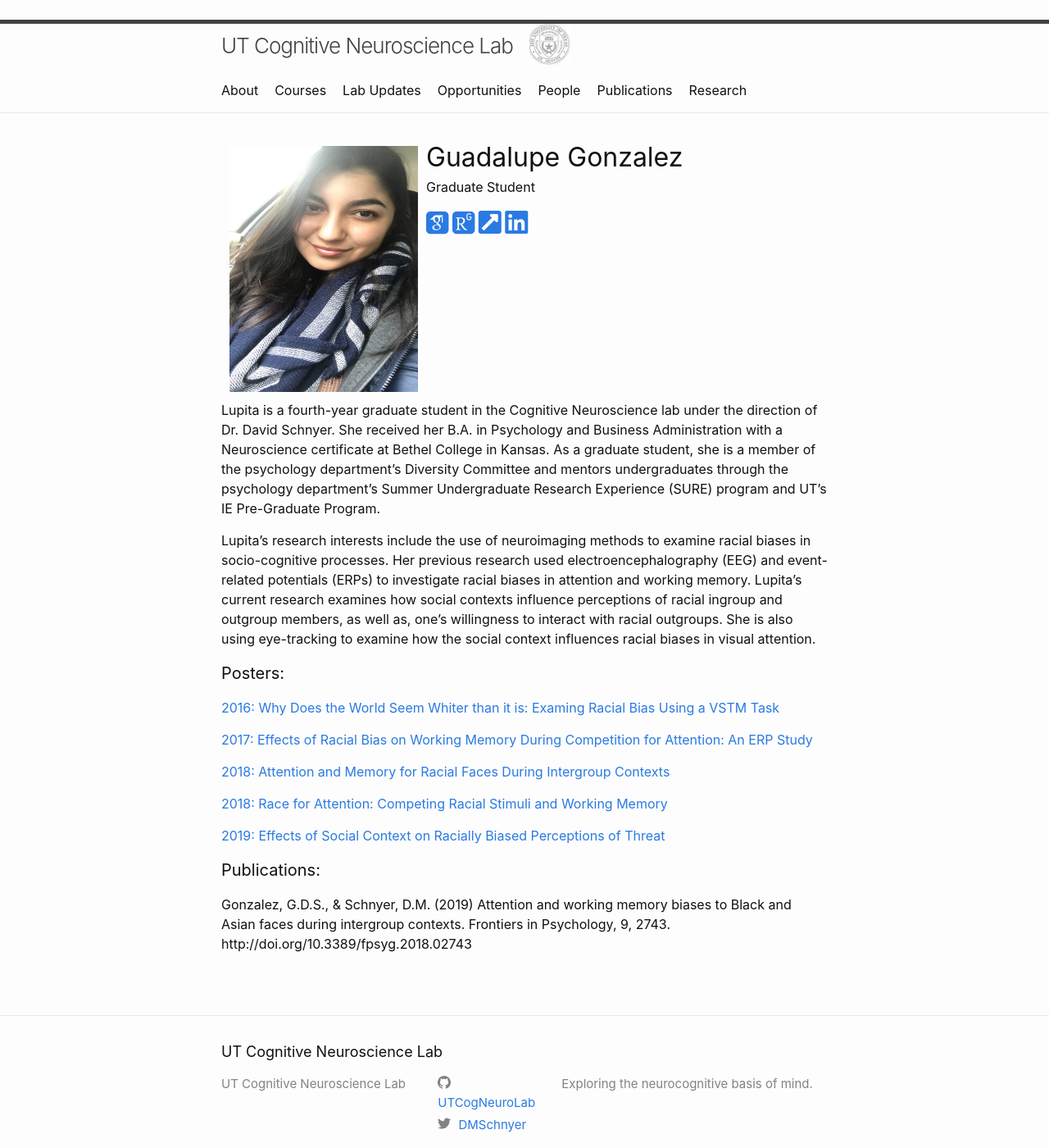
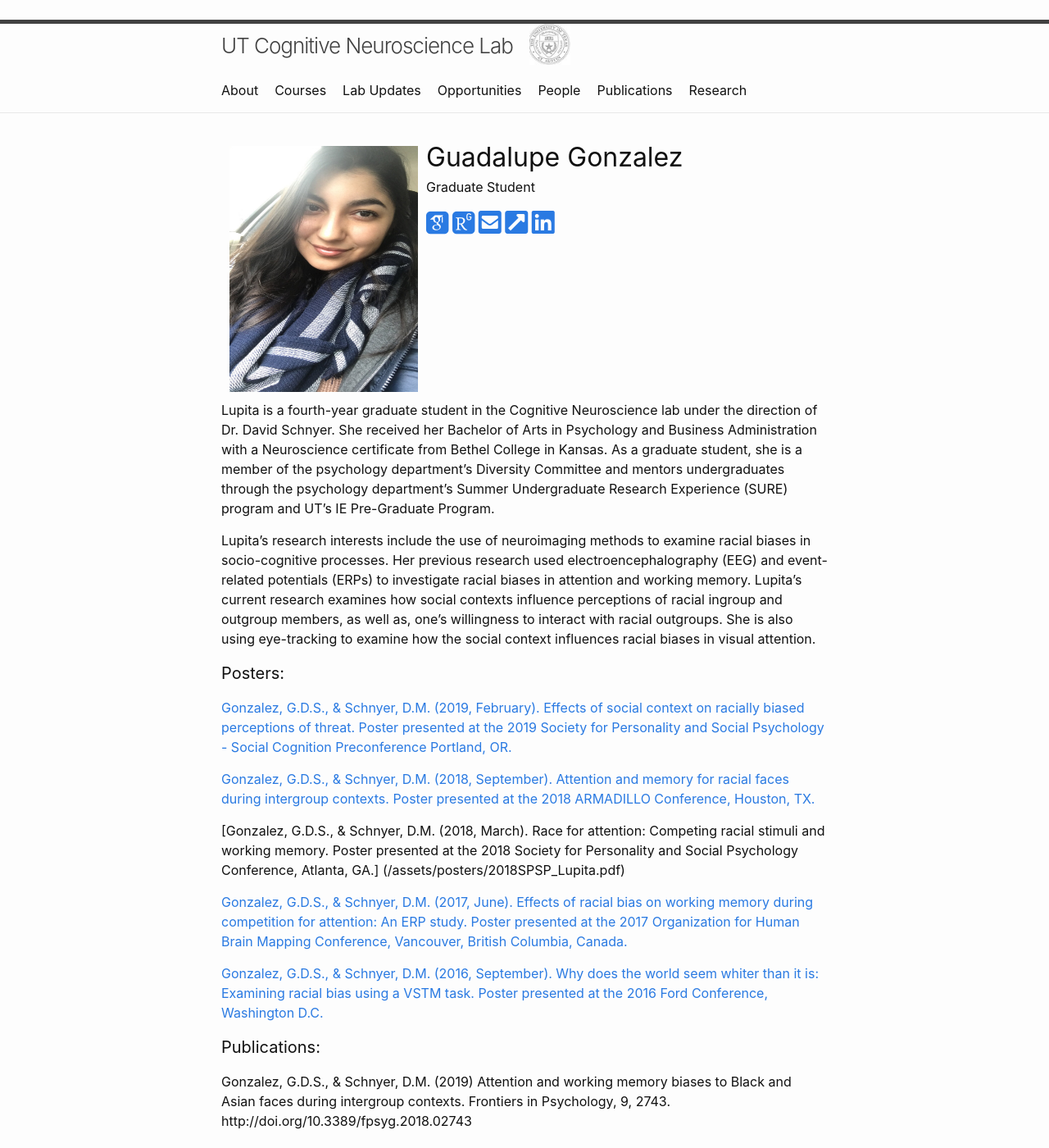
Before and after one commit to UTCogNeuroLab/UTCogNeuroLab.github.io, a Jekyll site: the page built from team/guadalupe-gonzalez.md, in a window 1280 px wide and 1400 px high. Shown: the whole window at 82% size. Built offline with Jekyll 4.4.1, drawn with Linux system fonts in a browser that asks for light colours; nearby versions of some CDN libraries; some web fonts are replaced.

Commit message:
Reorganized posters and added conference info.

```diff
--- a/team/guadalupe-gonzalez.md
+++ b/team/guadalupe-gonzalez.md
@@ -9,26 +9,35 @@ researchgate: Guadalupe_Gonzalez25
 website: https://liberalarts.utexas.edu/psychology/graduate/profile.php?id=gsg569
 orcid:
 linkedin: https://www.linkedin.com/in/guadalupe-gonzalez-b4a0489a
-email:
+email: lupitagon@utexas.edu
 twitter:
 permalink: /people/guadalupegonzalez/
 ---
 
-Lupita is a fourth-year graduate student in the Cognitive Neuroscience lab under the direction of Dr. David Schnyer. She received her B.A. in Psychology and Business Administration with a Neuroscience certificate at Bethel College in Kansas. As a graduate student, she is a member of the psychology department’s Diversity Committee and mentors undergraduates through the psychology department’s Summer Undergraduate Research Experience (SURE) program and UT’s IE Pre-Graduate Program.
+Lupita is a fourth-year graduate student in the Cognitive Neuroscience lab under the direction of Dr. David Schnyer. She received her Bachelor of Arts in Psychology and Business Administration with a Neuroscience certificate from Bethel College in Kansas. As a graduate student, she is a member of the psychology department’s Diversity Committee and mentors undergraduates through the psychology department’s Summer Undergraduate Research Experience (SURE) program and UT’s IE Pre-Graduate Program.
 
 Lupita’s research interests include the use of neuroimaging methods to examine racial biases in socio-cognitive processes. Her previous research used electroencephalography (EEG) and event-related potentials (ERPs) to investigate racial biases in attention and working memory. Lupita’s current research examines how social contexts influence perceptions of racial ingroup and outgroup members, as well as, one’s willingness to interact with racial outgroups. She is also using eye-tracking to examine how the social context influences racial biases in visual attention.
 
 #### Posters:
 
-[2016: Why Does the World Seem Whiter than it is: Examing Racial Bias Using a VSTM Task](/assets/posters/2016FordConference_Lupita.pdf)
+[Gonzalez, G.D.S., & Schnyer, D.M. (2019, February). Effects of social context on racially biased
+	perceptions of threat. Poster presented at the 2019 Society for Personality and Social
+	Psychology - Social Cognition Preconference Portland, OR.](/assets/posters/2019SocCog_Lupita.pdf)
 
-[2017: Effects of Racial Bias on Working Memory During Competition for Attention: An ERP Study](/assets/posters/2017OHBM_Lupita.pdf)
+[Gonzalez, G.D.S., & Schnyer, D.M. (2018, September). Attention and memory for racial faces
+	during intergroup contexts. Poster presented at the 2018 ARMADILLO Conference,
+	Houston, TX.](/assets/posters/2018ARMADILLO_Lupita.pdf)
 
-[2018: Attention and Memory for Racial Faces During Intergroup Contexts](/assets/posters/2018ARMADILLO_Lupita.pdf)
+[Gonzalez, G.D.S., & Schnyer, D.M. (2018, March). Race for attention: Competing racial stimuli and
+	working memory. Poster presented at the 2018 Society for Personality and Social Psychology Conference, Atlanta, GA.]   (/assets/posters/2018SPSP_Lupita.pdf)
 
-[2018: Race for Attention: Competing Racial Stimuli and Working Memory](/assets/posters/2018SPSP_Lupita.pdf)
+[Gonzalez, G.D.S., & Schnyer, D.M. (2017, June). Effects of racial bias on working memory during
+	competition for attention: An ERP study. Poster presented at the 2017 Organization for
+	Human Brain Mapping Conference, Vancouver, British Columbia, Canada.](/assets/posters/2017OHBM_Lupita.pdf)
 
-[2019: Effects of Social Context on Racially Biased Perceptions of Threat](/assets/posters/2019SocCog_Lupita.pdf)
+[Gonzalez, G.D.S., & Schnyer, D.M. (2016, September). Why does the world seem whiter than it is:
+	Examining racial bias using a VSTM task. Poster presented at the 2016 Ford Conference,
+	Washington D.C.](/assets/posters/2016FordConference_Lupita.pdf)
 
 #### Publications:
 
```
